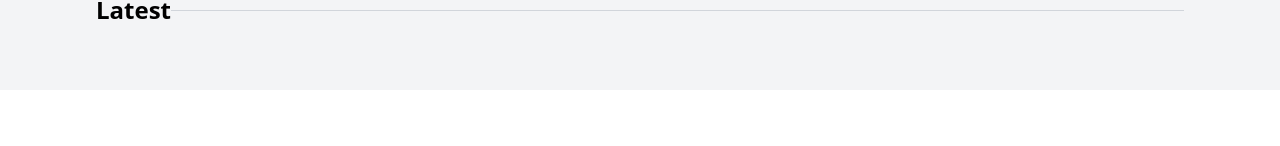
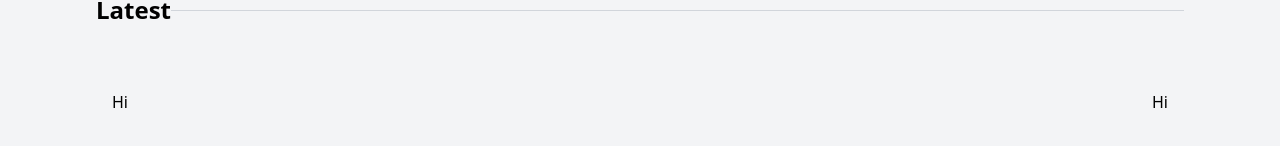
Before and after one commit to kwakyebrilliant/playme, a React (Create React App) app: page /word in a window 1280 px wide. Shown: the part 234-380 px from the top of the page. Built offline with nearby package versions, Linux system fonts and the light colour scheme; the HTML template or start-up script is replaced by a standard one.

Commit message:
word updates

```diff
--- a/src/dashboard/Word.js
+++ b/src/dashboard/Word.js
@@ -32,9 +32,15 @@ function Word() {
 
         <div className='lg:pt-8 lg:px-24 p-4'>
 
-        <div className='w-full flex flex-col justify-between'>
+        <div className='flex justify-between lg:p-4 p-2'>
 
+        <div>
+          <p>Hi</p>
+        </div>
 
+        <div>
+          <p>Hi</p>
+        </div>
 
 
         </div>
```
